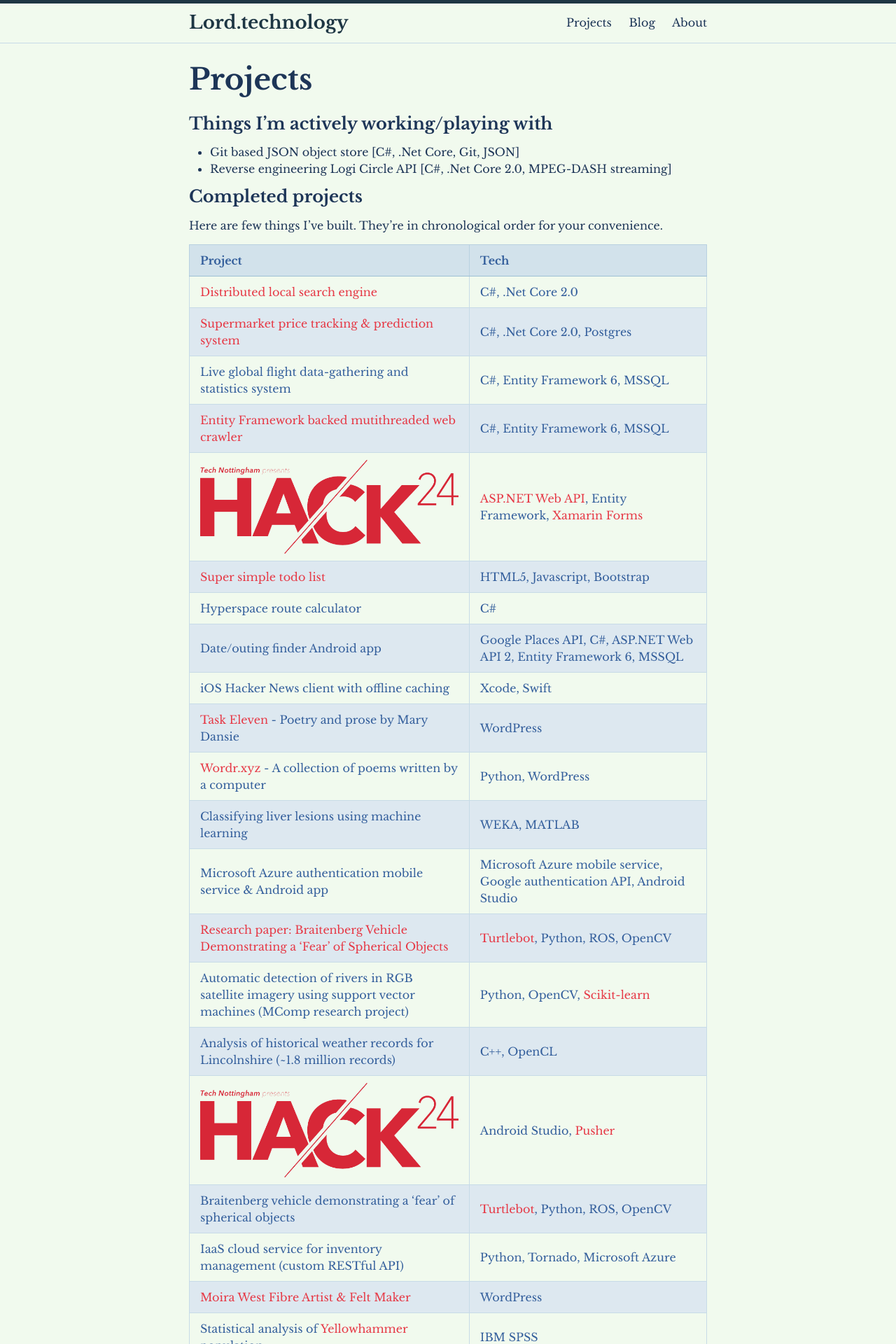
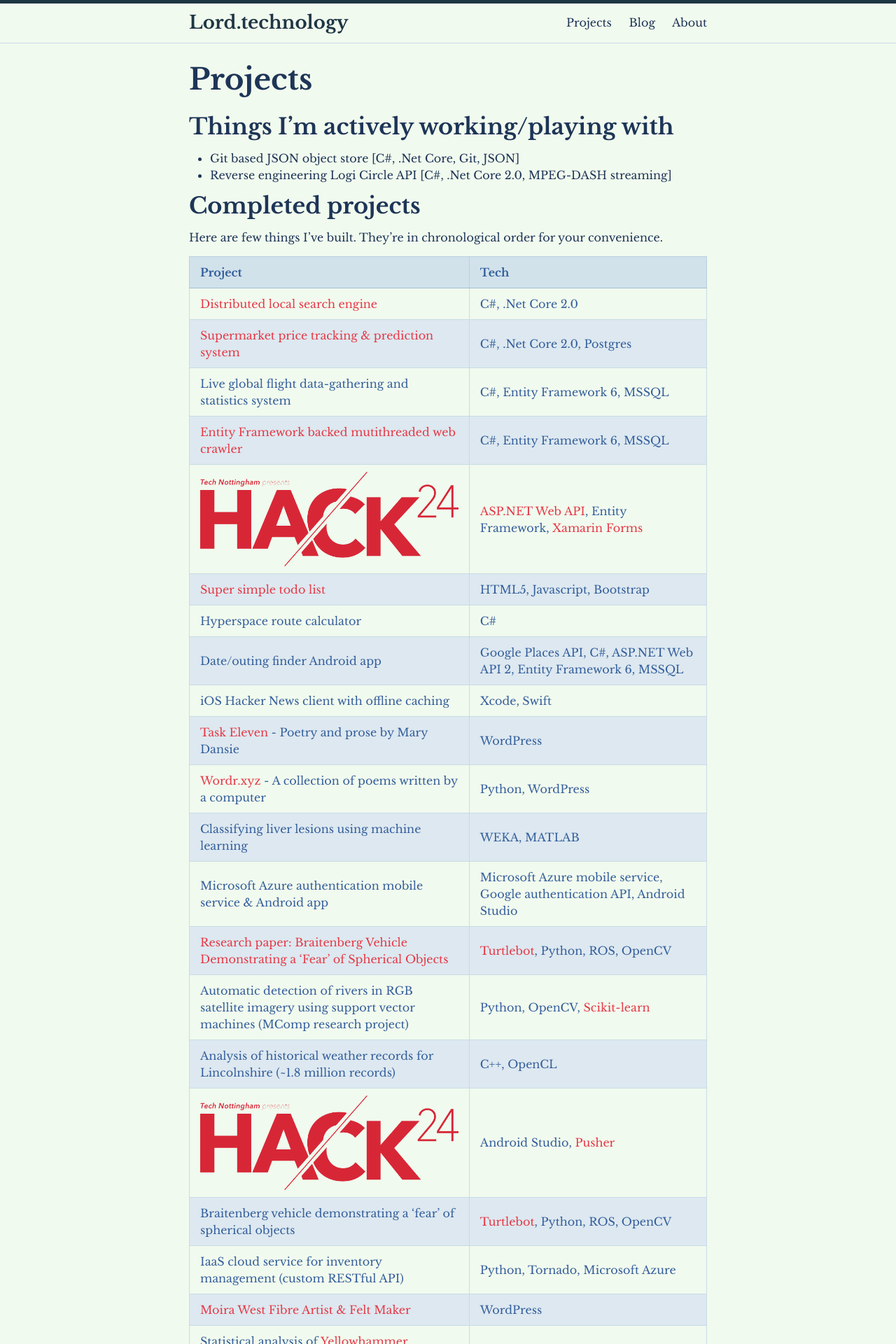
Before and after one commit to jamie-lord/Lord.technology, a Jekyll site: the page built from projects.md, in a window 1280 px wide. Shown: the top 1920 px of the page at 70% size. Built offline with Jekyll 4.4.1, drawn with Linux system fonts in a browser that asks for light colours.

```diff
--- a/projects.md
+++ b/projects.md
@@ -4,12 +4,12 @@ title:  "Projects"
 date:   2018-01-28 22:17:51 +0000
 permalink: /projects/
 ---
-# Things I'm actively working/playing with
+## Things I'm actively working/playing with
 
 * Git based JSON object store [C#, .Net Core, Git, JSON]
 * Reverse engineering Logi Circle API [C#, .Net Core 2.0, MPEG-DASH streaming]
 
-# Completed projects
+## Completed projects
 
 Here are few things I've built. They're in chronological order for your convenience.
 
```
